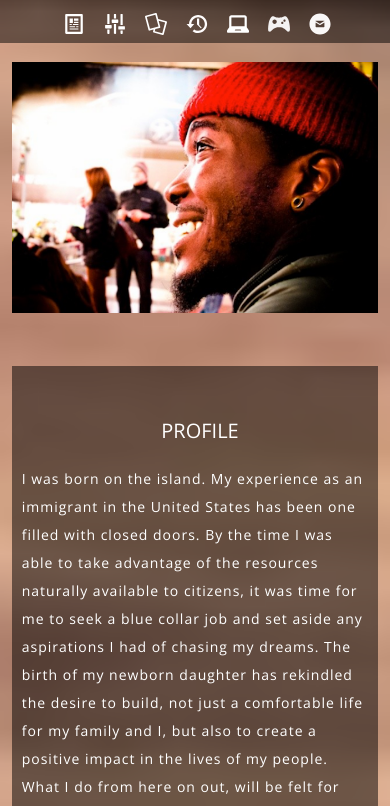
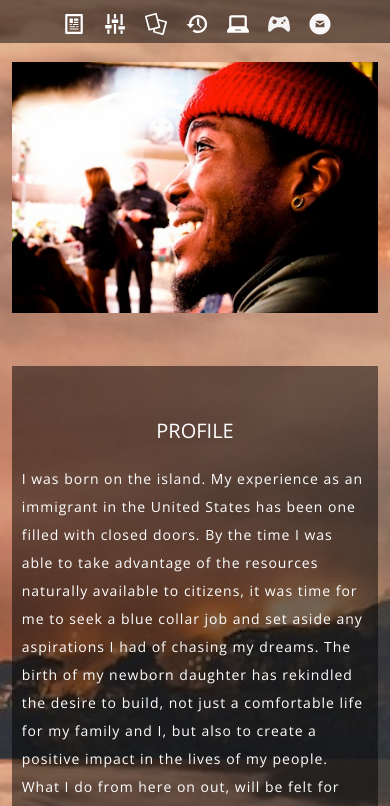
Before and after one commit to codegician/codegician, a plain HTML site: page index.html in a window 390 px wide. Shown: the part 85-891 px from the top of the page. Drawn offline with nearby package versions, Linux system fonts and the light colour scheme.

Commit message:
trying to fix bg for ios

```diff
--- a/css/main-small.css
+++ b/css/main-small.css
@@ -131,12 +131,7 @@
     float: none;
     overflow: hidden;
   }
- /*#side-panel #logo{
-    width: 88%;
-		padding: 20px 6% 0 6%;
-		float: none;
-		overflow: hidden;
- }*/
+
   #sub-head-1{
   	margin-bottom: 16px;
     font-size: 22px;
@@ -302,7 +297,7 @@
   	}
 
     #main .panel .box a span{
-  		margin-left: 30%;
+  		margin-left: 28%;
   		width: 33px;
   		display: inline-block;
   		float: left;
@@ -365,7 +360,6 @@
   .sub {
   	text-align: center;
   	margin-bottom: 24px;
-  	margin-left: 10px;
   	font-size: 20px;
   	font-weight: 500;
   }
@@ -386,8 +380,9 @@
   	color: #FFDAB9;
   }
   html {
-  	/*z-index: -1;*/
-  	background: url("../img/3.jpg") no-repeat center center scroll;
+    width:100%;
+    height:350px;
+  	background: url("../img/3.jpg") no-repeat center center fixed;
   	background-size: cover;
   	-moz-background-size: cover;
   	-o-background-size: cover;
```
